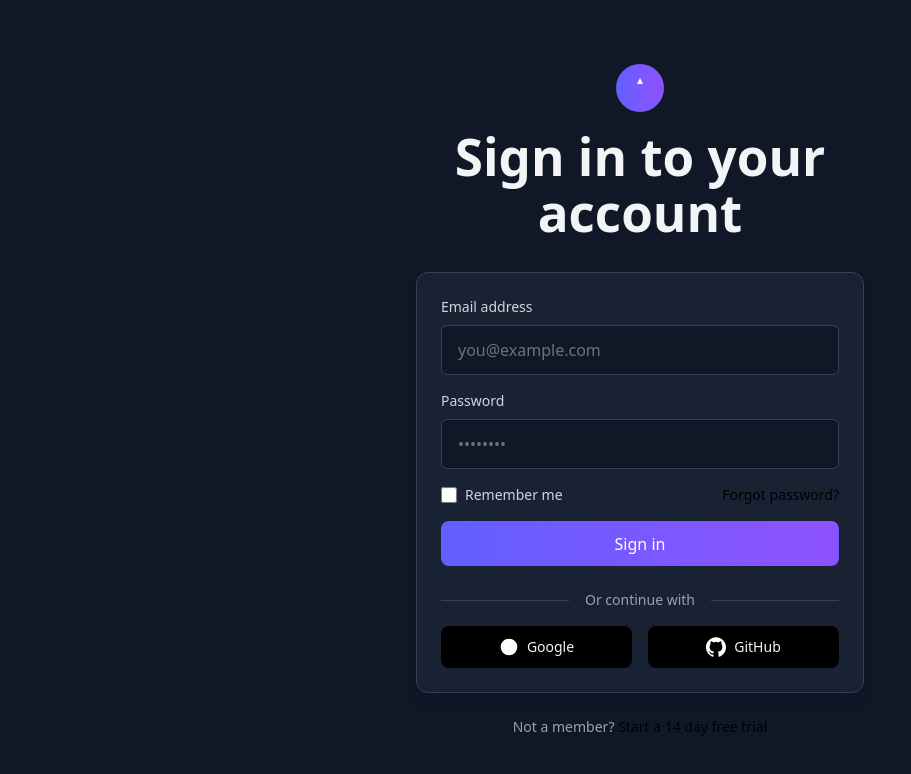
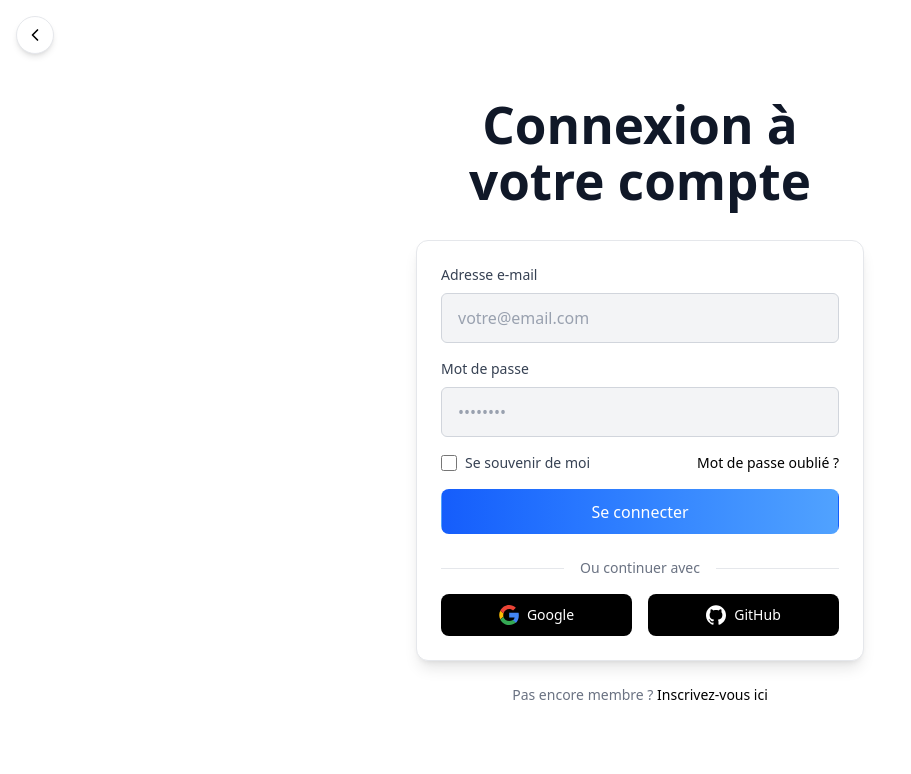
Before and after one commit to Sullivankow/ecom_template_react_php, a React (Vite) app in the folder ecomFront/: page /login in a window 1280 px wide. Shown: the top 774 px of the page, without its empty margins (0-911 px from the left). Built offline with nearby package versions, Linux system fonts and the light colour scheme.

Commit message:
Update page login OK

```diff
--- a/ecomFront/src/pages/account/login.tsx
+++ b/ecomFront/src/pages/account/login.tsx
@@ -1,98 +1,103 @@
 
-
-
+/**
+ * Page de connexion
+ * -----------------
+ * Composant React pour l'authentification utilisateur.
+ * - Fond blanc, texte noir, accents bleus (charte graphique)
+ * - Flèche retour en haut à gauche
+ * - Formulaire email/mot de passe, boutons sociaux
+ * - Commentaires en français
+ */
+import React from "react";
+import { Link } from "react-router-dom";
 
 const Login: React.FC = () => {
+	return (
+		<div className="min-h-screen flex items-center justify-center bg-white text-gray-900 px-4 relative">
+			{/* Flèche retour à l'accueil */}
+			<Link to="/" aria-label="Retour à l'accueil" title="Retour à l'accueil" className="fixed top-4 left-4 z-50 p-2 rounded-full bg-white hover:bg-gray-100 text-blue-600 shadow-md border border-gray-200">
+				<svg xmlns="http://www.w3.org/2000/svg" className="w-5 h-5" viewBox="0 0 24 24" fill="none" stroke="currentColor" strokeWidth="2">
+					<path d="M15 18l-6-6 6-6" strokeLinecap="round" strokeLinejoin="round" />
+				</svg>
+			</Link>
 
-	return (
-		<div className="min-h-screen flex items-center justify-center bg-gray-900 text-gray-100 px-4">
 			<div className="w-full max-w-md">
 				<div className="text-center mb-8">
-					<div className="mx-auto mb-4 w-12 h-12 rounded-full flex items-center justify-center bg-gradient-to-r from-indigo-500 to-violet-500">
-						{/* petit logo / icône */}
-						<svg className="w-6 h-6 text-white" viewBox="0 0 24 24" fill="none" xmlns="http://www.w3.org/2000/svg">
-							<path d="M12 2L15 8H9L12 2Z" fill="currentColor" />
-						</svg>
-					</div>
-					<h1 className="text-2xl font-semibold">Sign in to your account</h1>
+					{/* Titre principal */}
+					<h1 className="text-2xl font-semibold text-gray-900">Connexion à votre compte</h1>
 				</div>
 
-				<div className="bg-gray-800/60 border border-gray-700 rounded-xl p-6 shadow-lg">
-					<form className="space-y-4" onSubmit={(e) => e.preventDefault()}>
+				{/* Bloc formulaire */}
+				<div className="bg-white border border-gray-200 rounded-xl p-6 shadow-lg">
+					<form className="space-y-4" onSubmit={e => e.preventDefault()}>
 						<div>
-							<label htmlFor="email" className="block text-sm font-medium text-gray-300 mb-2">
-								Email address
-							</label>
+							<label htmlFor="email" className="block text-sm font-medium text-gray-700 mb-2">Adresse e-mail</label>
 							<input
 								id="email"
 								name="email"
 								type="email"
 								required
-								className="block w-full px-4 py-3 rounded-md bg-gray-900 border border-gray-700 text-gray-100 placeholder-gray-500 focus:outline-none focus:ring-2 focus:ring-indigo-500"
-								placeholder="you@example.com"
+								className="block w-full px-4 py-3 rounded-md bg-gray-100 border border-gray-300 text-gray-900 placeholder-gray-400 focus:outline-none focus:ring-2 focus:ring-blue-500"
+								placeholder="votre@email.com"
 							/>
 						</div>
-
 						<div>
-							<label htmlFor="password" className="block text-sm font-medium text-gray-300 mb-2">
-								Password
-							</label>
+							<label htmlFor="password" className="block text-sm font-medium text-gray-700 mb-2">Mot de passe</label>
 							<input
 								id="password"
 								name="password"
 								type="password"
 								required
-								className="block w-full px-4 py-3 rounded-md bg-gray-900 border border-gray-700 text-gray-100 placeholder-gray-500 focus:outline-none focus:ring-2 focus:ring-indigo-500"
+								className="block w-full px-4 py-3 rounded-md bg-gray-100 border border-gray-300 text-gray-900 placeholder-gray-400 focus:outline-none focus:ring-2 focus:ring-blue-500"
 								placeholder="••••••••"
 							/>
 						</div>
-
 						<div className="flex items-center justify-between text-sm">
-							<label className="inline-flex items-center text-gray-300">
-								<input type="checkbox" className="h-4 w-4 text-indigo-500 rounded bg-gray-800 border-gray-600" />
-								<span className="ml-2">Remember me</span>
+							<label className="inline-flex items-center text-gray-700">
+								<input type="checkbox" className="h-4 w-4 text-blue-600 rounded bg-gray-100 border-gray-300" />
+								<span className="ml-2">Se souvenir de moi</span>
 							</label>
-							<a href="/" className="text-indigo-400 hover:text-indigo-300">Forgot password?</a>
+							<a href="/" className="text-blue-600 hover:text-blue-500">Mot de passe oublié ?</a>
 						</div>
-
 						<button
 							type="submit"
-							className="w-full py-3 rounded-md bg-gradient-to-r from-indigo-500 to-violet-500 text-white font-semibold hover:from-indigo-600 hover:to-violet-600 transition"
+							className="w-full py-3 rounded-md bg-gradient-to-r from-blue-600 to-blue-400 text-white font-semibold hover:from-blue-700 hover:to-blue-500 transition"
+							aria-label="Se connecter"
 						>
-								Sign in
+							<span className="text-white">Se connecter</span>
 						</button>
 					</form>
 
+					{/* Boutons sociaux */}
 					<div className="mt-6">
 						<div className="flex items-center">
-							<div className="flex-grow border-t border-gray-700" />
-							<span className="px-4 text-sm text-gray-400">Or continue with</span>
-							<div className="flex-grow border-t border-gray-700" />
+							<div className="flex-grow border-t border-gray-200" />
+							<span className="px-4 text-sm text-gray-500">Ou continuer avec</span>
+							<div className="flex-grow border-t border-gray-200" />
 						</div>
-
 						<div className="mt-4 grid grid-cols-2 gap-4">
-							<button className="flex items-center justify-center gap-2 py-2 rounded-md bg-gray-700 hover:bg-gray-600 transition">
-								<svg className="w-5 h-5" viewBox="0 0 24 24" xmlns="http://www.w3.org/2000/svg" aria-hidden="true">
-									<circle cx="12" cy="12" r="10" fill="#ffffff" />
+							<button className="flex items-center justify-center gap-2 py-2 rounded-md bg-blue-600 hover:bg-blue-700 transition border border-blue-600" aria-label="Se connecter avec Google">
+								<svg className="w-5 h-5" viewBox="0 0 533.5 544.3" xmlns="http://www.w3.org/2000/svg" aria-hidden="true">
+									<path fill="#4285F4" d="M533.5 278.4c0-23.4-1.9-46.1-5.7-68.1H272v128.8h147.1c-6.4 34.9-25.4 64.4-54.2 84.1l87.4 67c51-46.9 82.2-116.3 82.2-211.8z"/>
+									<path fill="#34A853" d="M272 544.3c73.6 0 135.5-24.3 180.7-66.2l-87.4-67c-24.2 16.3-55.1 26-93.3 26-71.7 0-132.4-48.3-154.1-113.1l-89.8 69.4C72.2 481 165.8 544.3 272 544.3z"/>
+									<path fill="#FBBC05" d="M117.9 328.8c-10.9-32.6-10.9-67.6 0-100.2L28.1 159.2C-8.6 221.6-8.6 322.8 28.1 385.1l89.8-69.4z"/>
+									<path fill="#EA4335" d="M272 109.2c39.9 0 75.8 13.7 104 40.6l78-78C398.1 24.4 336.2 0 272 0 165.8 0 72.2 63.3 28.1 159.2l89.8 69.4C139.6 157.5 200.3 109.2 272 109.2z"/>
 								</svg>
-								<span className="text-sm text-gray-100">Google</span>
+								<span className="text-sm text-white">Google</span>
 							</button>
-
-							<button className="flex items-center justify-center gap-2 py-2 rounded-md bg-gray-700 hover:bg-gray-600 transition">
+							<button className="flex items-center justify-center gap-2 py-2 rounded-md bg-blue-600 hover:bg-blue-700 transition border border-blue-600">
 								<svg className="w-5 h-5" viewBox="0 0 24 24" xmlns="http://www.w3.org/2000/svg" aria-hidden="true">
 									<path d="M12 .297c-6.627 0-12 5.373-12 12 0 5.303 3.438 9.8 8.205 11.387.6.111.82-.261.82-.577 0-.285-.01-1.04-.016-2.04-3.338.726-4.042-1.61-4.042-1.61-.546-1.387-1.333-1.756-1.333-1.756-1.089-.745.083-.73.083-.73 1.205.084 1.838 1.238 1.838 1.238 1.07 1.834 2.809 1.304 3.495.997.108-.775.418-1.305.762-1.605-2.665-.305-5.467-1.332-5.467-5.93 0-1.31.468-2.381 1.236-3.222-.124-.303-.536-1.523.117-3.176 0 0 1.008-.322 3.301 1.23.957-.266 1.983-.399 3.003-.404 1.02.005 2.047.138 3.006.404 2.291-1.552 3.297-1.23 3.297-1.23.655 1.653.243 2.873.12 3.176.77.841 1.235 1.912 1.235 3.222 0 4.61-2.807 5.624-5.479 5.921.43.371.823 1.102.823 2.222 0 1.606-.014 2.898-.014 3.293 0 .319.216.694.825.576C20.565 22.092 24 17.592 24 12.297 24 5.67 18.627.297 12 .297z" fill="#fff" />
 								</svg>
-								<span className="text-sm text-gray-100">GitHub</span>
+								<span className="text-sm text-white">GitHub</span>
 							</button>
 						</div>
 					</div>
 				</div>
-
-				<p className="mt-6 text-center text-sm text-gray-400">Not a member? <a href="/" className="text-indigo-400 hover:text-indigo-300">Start a 14 day free trial</a></p>
+				<p className="mt-6 text-center text-sm text-gray-500">Pas encore membre ? <a href="/" className="text-blue-600 hover:text-blue-500">Inscrivez-vous ici</a></p>
 			</div>
 		</div>
 	);
-
 };
 
 export default Login;
```
Lines whose indentation alone changed are shown as unchanged.
